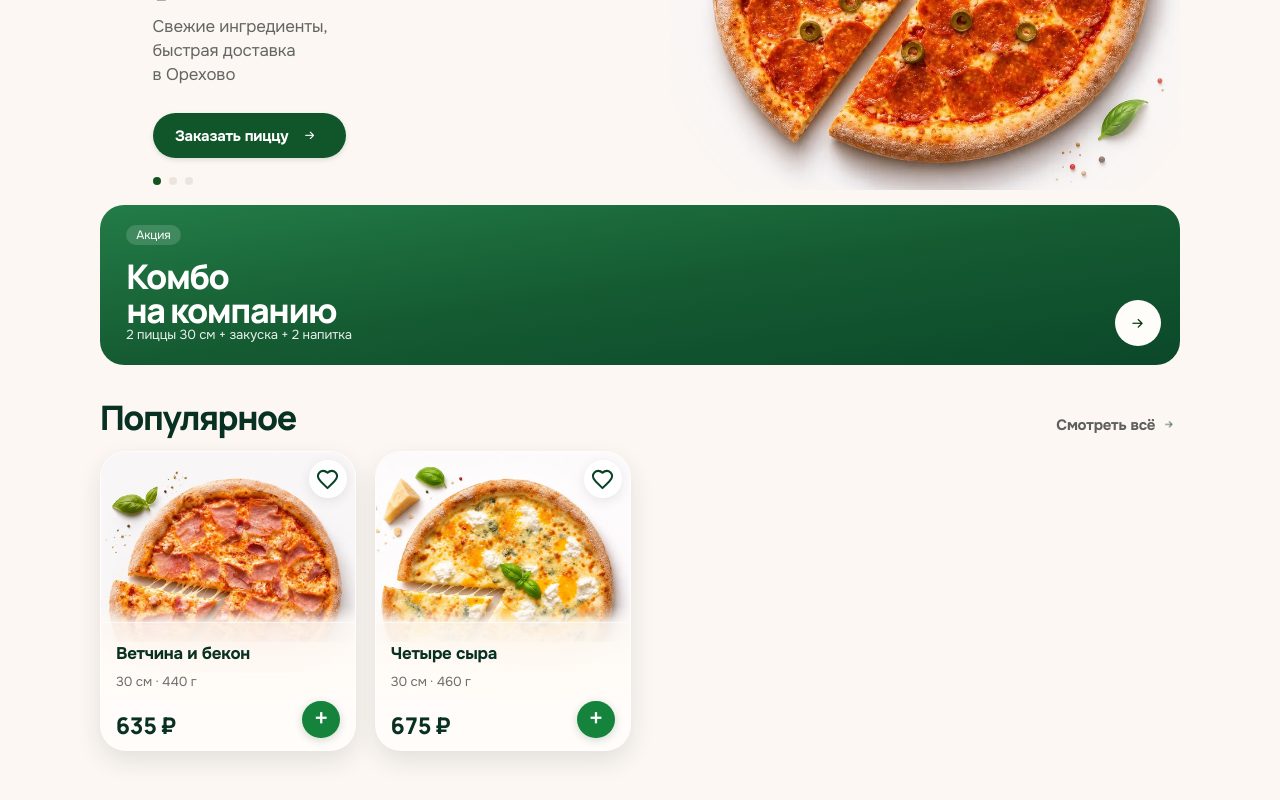
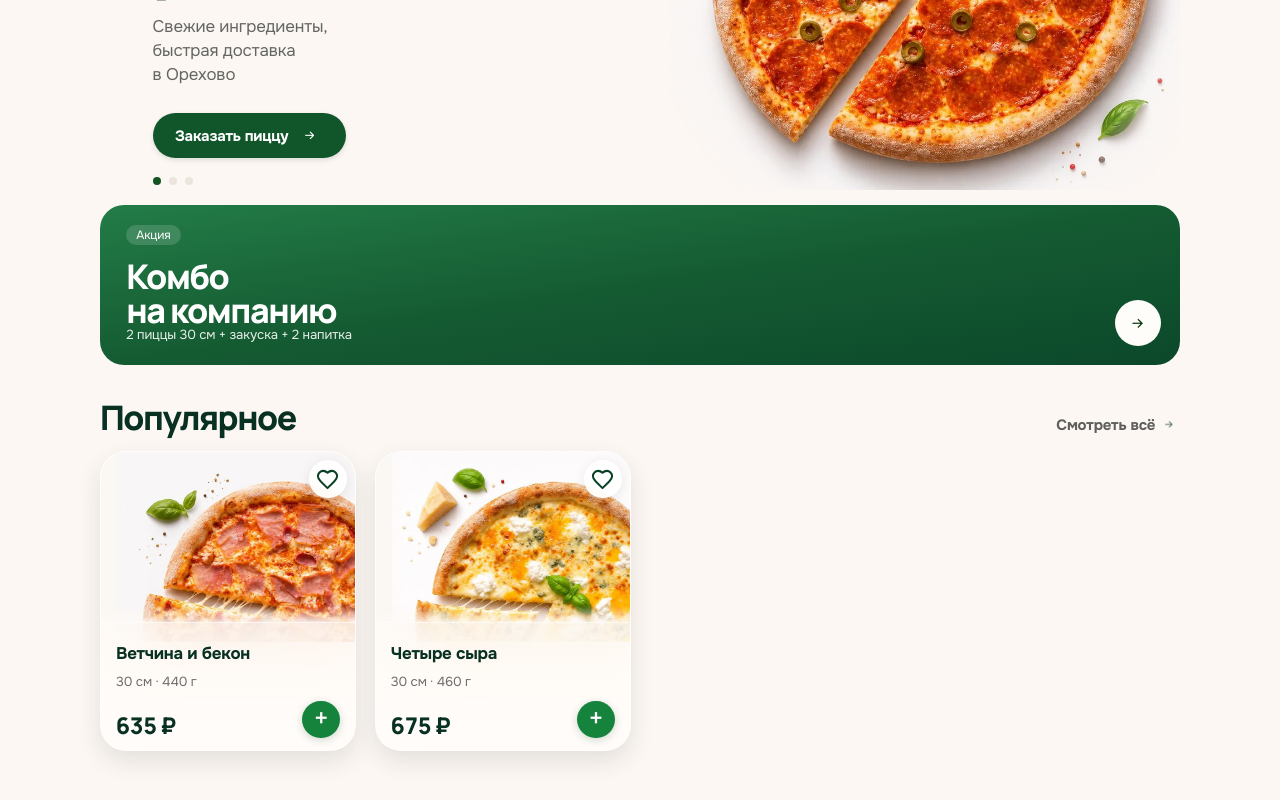
Before and after one commit to Ryt1nger/Be-My-Pizza, a React (Vite) app in the folder apps/customer/: page / in a window 1280 px wide. Shown: the part 358-1158 px from the top of the page. Built offline with nearby package versions, Linux system fonts and the light colour scheme.

Commit message:
style: enlarge and shift popular pizza photos right within card frames

```diff
--- a/apps/customer/src/pages/HomePage.tsx
+++ b/apps/customer/src/pages/HomePage.tsx
@@ -24,7 +24,7 @@ function PopularCard({product}:{product:Product}){
  return <article className="group relative min-w-0 overflow-hidden rounded-[22px] border border-white/70 bg-[#FFFDF9] shadow-[0_10px_24px_rgba(30,37,23,.11)] sm:rounded-[26px]">
   <div className="relative aspect-[1.34] w-full overflow-hidden bg-[#FBF7F3]">
     <Link to={'/product/'+product.id} aria-label={'Открыть '+product.name} className="block h-full w-full">
-      <ProductPhoto src={product.imageUrl} alt={product.name} className="block h-full w-full origin-top scale-[1.15] object-cover object-top sm:scale-[1.12]"/>
+      <ProductPhoto src={product.imageUrl} alt={product.name} className="block h-full w-full origin-top-left translate-x-[12px] scale-[1.28] object-cover object-top sm:translate-x-[16px] sm:scale-[1.24]"/>
     </Link>
     <button type="button" onClick={()=>toggle(product.id)} aria-pressed={saved}
       aria-label={saved?'Убрать '+product.name+' из избранного':'Добавить '+product.name+' в избранное'}
```
Also changed, not shown: 1 other file (tests, documents, lock files or other folders).
